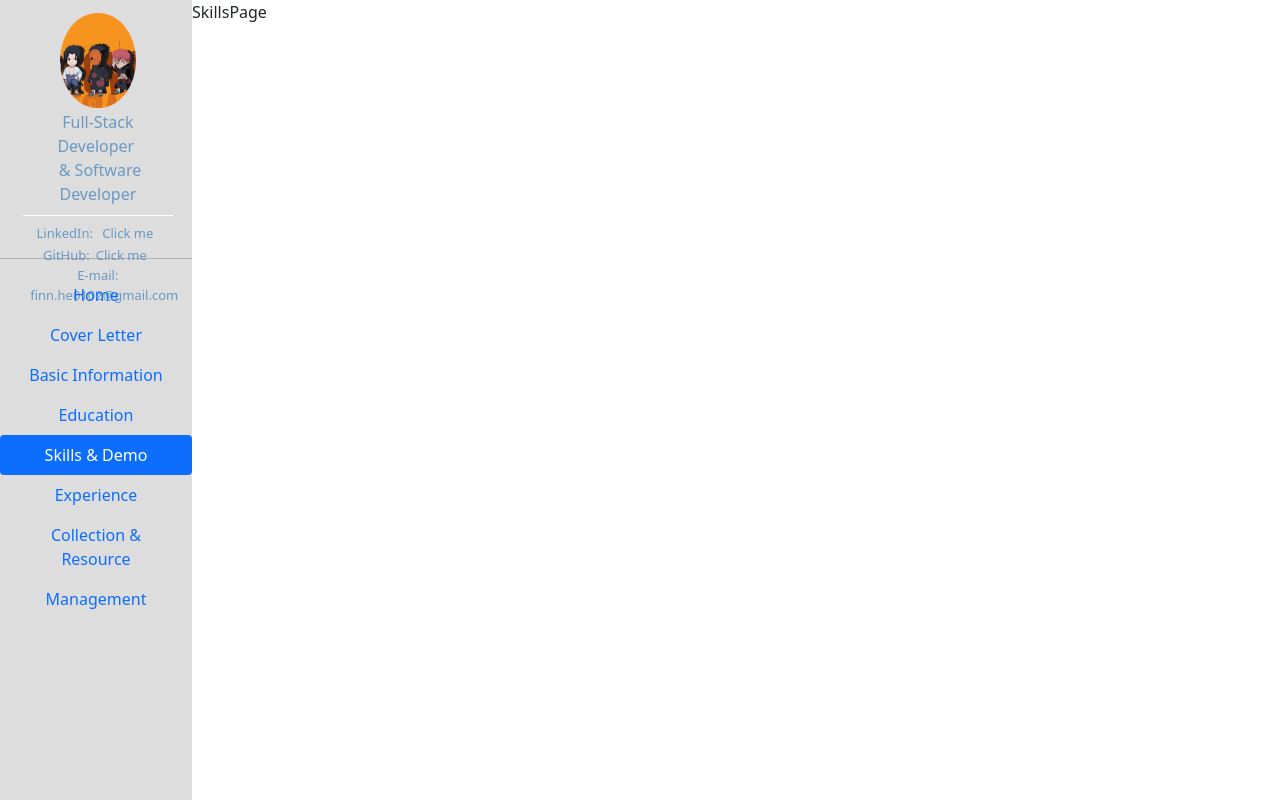
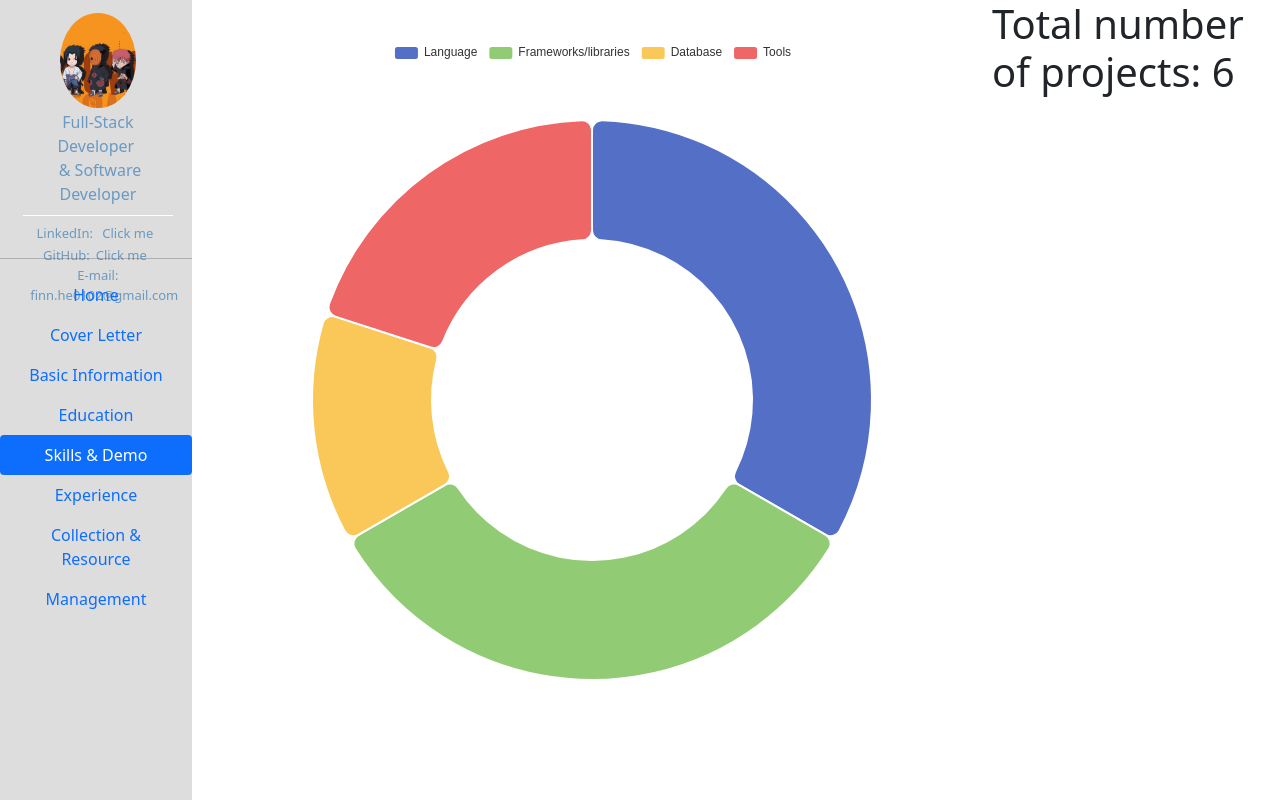
Before and after one commit to FinnHZ/reactCV, a React (Create React App) app in the folder frontend/: page /Skills in a window 1280 px wide. Both pictures are taken after a click on the button "validateCode". Built offline with nearby package versions, Linux system fonts and the light colour scheme.

Commit message:
skills main chart

```diff
--- /dev/null
+++ b/frontend/src/pages/Skills_Pg/index.css
@@ -0,0 +1,3 @@
+#mainChart{
+    float: left;
+}
--- a/frontend/src/pages/Skills_Pg/index.jsx
+++ b/frontend/src/pages/Skills_Pg/index.jsx
@@ -1,9 +1,85 @@
 import React, { Component } from 'react'
+import * as echarts from 'echarts';
+import "./index.css"
+
+// import ReactEcharts from "echarts-for-react";
+// import CustomBreadcrumb from '@/components/CustomBreadcrumb'
 
 export default class SkillsPage extends Component {
+
+  state ={numProjects: 0}
+
+  componentDidMount() {
+    const skillsDistribution = [   // this data should be from the axios data of backend
+      { value: 5, name: 'Language' },
+      { value: 5, name: 'Frameworks/libraries' },
+      { value: 2, name: 'Database' },
+      { value: 3, name: 'Tools' }
+    ]
+
+    const numOfProjects = 6
+    this.setState({numProjects: numOfProjects})
+
+    this.initMap(skillsDistribution) // 初始化图表数据
+  }
+
+
+  initMap = (dataArr) => {
+    let option
+    let myChart = echarts.init(document.getElementById('mainChart'));
+    option = {
+      tooltip: {
+        trigger: 'item'
+      },
+      legend: {
+        top: '5%',
+        left: 'center'
+      },
+      series: [
+        {
+          name: 'Skills Distribution',
+          type: 'pie',
+          radius: ['40%', '70%'],
+          avoidLabelOverlap: false,
+          itemStyle: {
+            borderRadius: 10,
+            borderColor: '#fff',
+            borderWidth: 2
+          },
+          label: {
+            show: false,
+            position: 'center'
+          },
+          emphasis: {
+            label: {
+              show: true,
+              fontSize: '40',
+              fontWeight: 'bold'
+            }
+          },
+          labelLine: {
+            show: false
+          },
+          data: dataArr
+        }
+      ]
+    };
+    myChart.setOption(option); // 绘制画布
+
+    myChart.on('click', function (param) {
+      console.log(param)
+    });
+  }
+
+
+
   render() {
+    const {numProjects} = this.state
     return (
-      <div>SkillsPage</div>
+      <div>
+        <div id="mainChart" style={{flex: 1, height: '800px', width: '800px'}} ></div>
+        <h1>Total number of projects: {numProjects}</h1>
+      </div>
     )
   }
 }
--- a/frontend/src/pages/SmallExpTech_Pg/index.jsx
+++ b/frontend/src/pages/SmallExpTech_Pg/index.jsx
@@ -13,7 +13,7 @@ export default class SmallExpTechPage extends Component {
         id:"k0",
         workCompany:"Lincoln University , Canterbury",
         workDate:"Mar 2021- Apr 2021",
-        workPosition:"Full-stack developer. (Python, Flask, PostgreSQL, HTML, CSS, Jira, GitHub)",
+        workPosition:"Full-stack developer. - Python, Flask, PostgreSQL, HTML, CSS, Jira, GitHub",
         workDescription:["A simulation web project for Lincoln University gym management system.",
                         "Get the requirements from simulation customer's interview document.",
                         "Create an information management system with a different access level.",
@@ -25,7 +25,7 @@ export default class SmallExpTechPage extends Component {
         id:"k1",
         workCompany:"Lincoln University , Canterbury",
         workDate:"May 2021 - Jun 2021",
-        workPosition:"Full-stack except database (Python, Flask, PostgreSQL, HTML, CSS, eChart, JavaScript)",
+        workPosition:"Full-stack except database - Python, Flask, PostgreSQL, HTML, CSS, eChart, JavaScript",
         workDescription:["A data visualization web project for agriculture data.",
                         "Organize the agriculture data and analyze it.",
                         "Visualize the agriculture data from a database.(line chart / bar chart).",
@@ -35,7 +35,7 @@ export default class SmallExpTechPage extends Component {
         id:"k2",
         workCompany:"AuCom Electronics Ltd , Canterbury",
         workDate:"Jul 2021 - Oct 2021",
-        workPosition:"Full-stack developer (Python, Flask, Microsoft SQL server, HTML, CSS, jQuery, eChart)",
+        workPosition:"Full-stack developer - Python, Flask, Microsoft SQL server, HTML, CSS, jQuery, eChart",
         workDescription:["Be responsible for hotel product development and assist over 100 hotels in analyzing hotel operational data and operating hotels.",
                         "A data upload and management web system project.",
                         "Features for analyzing the data of a special type file and uploading it into the database.",
@@ -49,8 +49,8 @@ export default class SmallExpTechPage extends Component {
         id:"k3",
         workCompany:"AuCom Electronics Ltd , Canterbury",
         workDate:"Nov 2021 - Feb 2022",
-        workPosition:" Software developer (Python, Tkinter, Matplsotlib)",
-        workDescription:["A data upload and visualization desk application(software) project.",
+        workPosition:" Software developer - Python, Tkinter",
+        workDescription:["A data upload and visualization desk application(software based on Matplsotlib) project.",
                         "Features for analyzing the data and uploading it.",
                         "Features for monitoring and comparing the dynamic temperature data."
                       ]
@@ -59,10 +59,22 @@ export default class SmallExpTechPage extends Component {
         id:"k4",
         workCompany:"AuCom Electronics Ltd , Canterbury",
         workDate:"Feb 2022 - present",
-        workPosition:" Software developer (C# .Net Framework)",
-        workDescription:["The features extension for a hardware test software.",
+        workPosition:" Software developer - C#",
+        workDescription:["The features extension for a hardware test software(based on .Net Framework).",
                         "Fix older Bugs.",
                         "Make the process of machine work become automatic from manual."
+                      ]
+      },
+      {
+        id:"k5",
+        workCompany:"Self-employee , Canterbury",
+        workDate:"Mar 2022 - present",
+        workPosition:" Full-stack developer - Python, Flask, HTML, CSS, react, eChart",
+        workDescription:["Back-end data process",
+                        "react front-end build",
+                        "Dynamic validation features",
+                        "Dynamic charts",
+                        "Background management channel"
                       ]
       }
     ]
```
Also changed, not shown: frontend/src/components/SkillsDetail_Com/index.jsx (added, +9 -0 lines).
